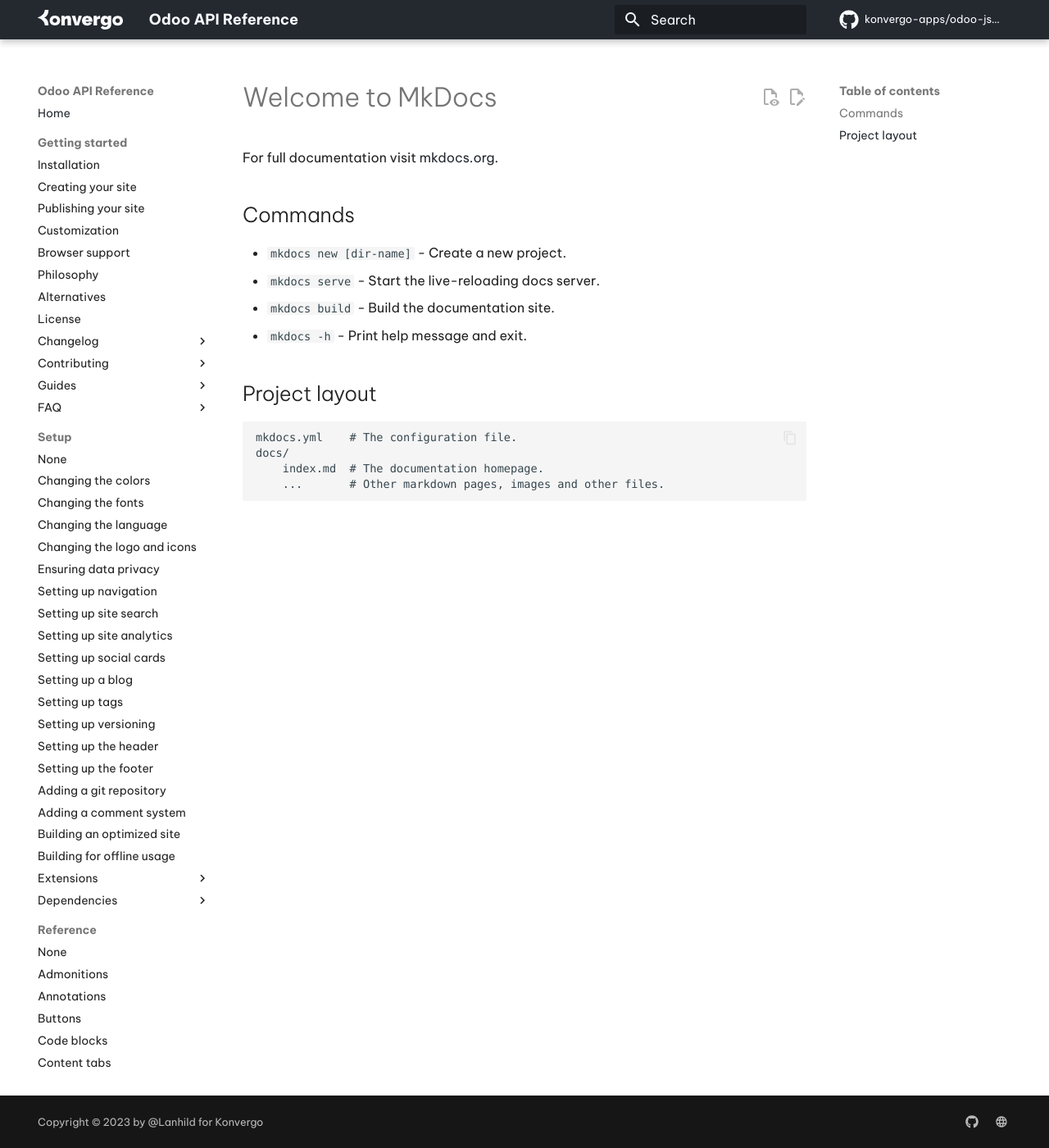
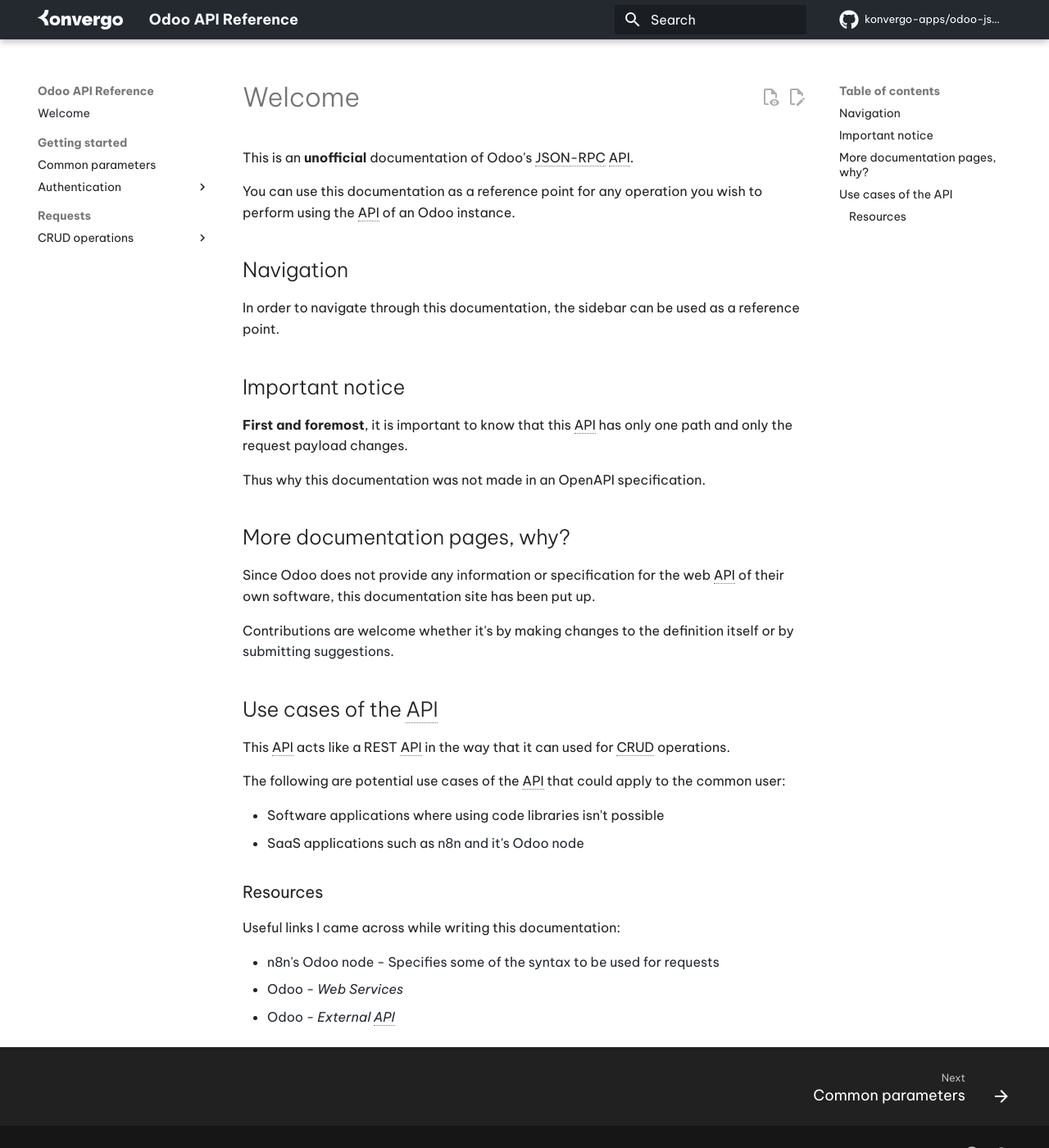
Before and after one commit to Lanhild/odoo-api-docs, an MkDocs documentation site: the page built from docs/index.md, in a window 1280 px wide and 1400 px high. Shown: the whole window at 82% size. Built offline with MkDocs 1.6.1 and Material for MkDocs 9.7.7, drawn with Linux system fonts in a browser that asks for light colours; some web fonts are replaced; comment, search, counter and statistics services are not loaded.

Commit message:
Update documentation sidebar and content

```diff
--- a/docs/index.md
+++ b/docs/index.md
@@ -1,17 +1,38 @@
-# Welcome to MkDocs
+# Welcome
 
-For full documentation visit [mkdocs.org](https://www.mkdocs.org).
+This is an **unofficial** documentation of Odoo's JSON-RPC API.
 
-## Commands
+You can use this documentation as a reference point for any operation you wish to perform using the API of an Odoo instance.
 
-* `mkdocs new [dir-name]` - Create a new project.
-* `mkdocs serve` - Start the live-reloading docs server.
-* `mkdocs build` - Build the documentation site.
-* `mkdocs -h` - Print help message and exit.
+## Navigation
 
-## Project layout
+In order to navigate through this documentation, the sidebar can be used as a reference point.
 
-    mkdocs.yml    # The configuration file.
-    docs/
-        index.md  # The documentation homepage.
-        ...       # Other markdown pages, images and other files.
+## Important notice
+
+**First and foremost**, it is important to know that this API has only one path and only the request payload changes.
+
+Thus why this documentation was not made in an OpenAPI specification.
+
+## More documentation pages, why?
+
+Since Odoo does not provide any information or specification for the web API of their own software, this documentation site has been put up.
+
+Contributions are welcome whether it's by making changes to the definition itself or by [submitting suggestions](https://github.com/Lanhild/odoo-jsonrpc).
+
+## Use cases of the API
+
+This API acts like a REST API in the way that it can used for CRUD operations.
+
+The following are potential use cases of the API that could apply to the common user:
+
+- Software applications where using code libraries isn't possible
+- SaaS applications such as [n8n and it's Odoo node](https://github.com/n8n-io/n8n/tree/master/packages/nodes-base/nodes/Odoo)
+
+### Resources
+
+Useful links I came across while writing this documentation:
+
+- [n8n's Odoo node - Specifies some of the syntax to be used for requests](https://github.com/n8n-io/n8n/tree/master/packages/nodes-base/nodes/Odoo)
+- [Odoo - *Web Services*](https://www.odoo.com/documentation/16.0/developer/howtos/web_services.html?highlight=jsonrpc#json-rpc-library)
+- [Odoo - *External API*](https://www.odoo.com/documentation/16.0/developer/reference/external_api.html)
--- a/mkdocs.yml
+++ b/mkdocs.yml
@@ -75,88 +75,23 @@
   - md_in_html
   - toc:
       permalink: true
+  - pymdownx.snippets:
+      auto_append:
+        - includes/abbreviations.md
 
 # Page tree
 nav:
-  - Home: index.md
+  - Welcome: index.md
   - Getting started:
-    - Installation: getting-started.md
-    - Creating your site: creating-your-site.md
-    - Publishing your site: publishing-your-site.md
-    - Customization: customization.md
-    - Browser support: browser-support.md
-    - Philosophy: philosophy.md
-    - Alternatives: alternatives.md
-    - License: license.md
-    - Changelog:
-      - changelog/index.md
-      - How to upgrade: upgrade.md
-    - Contributing:
-      - contributing/index.md
-      - Reporting a bug: contributing/reporting-a-bug.md
-      - Reporting a docs issue: contributing/reporting-a-docs-issue.md
-      - Requesting a change: contributing/requesting-a-change.md
-      - Asking a question: https://github.com/squidfunk/mkdocs-material/discussions
-    - Guides:
-      - Creating a reproduction: guides/creating-a-reproduction.md
-    - FAQ:
-      - Sponsoring: faq/sponsoring.md
-  - Setup:
-    - setup/index.md
-    - Changing the colors: setup/changing-the-colors.md
-    - Changing the fonts: setup/changing-the-fonts.md
-    - Changing the language: setup/changing-the-language.md
-    - Changing the logo and icons: setup/changing-the-logo-and-icons.md
-    - Ensuring data privacy: setup/ensuring-data-privacy.md
-    - Setting up navigation: setup/setting-up-navigation.md
-    - Setting up site search: setup/setting-up-site-search.md
-    - Setting up site analytics: setup/setting-up-site-analytics.md
-    - Setting up social cards: setup/setting-up-social-cards.md
-    - Setting up a blog: setup/setting-up-a-blog.md
-    - Setting up tags: setup/setting-up-tags.md
-    - Setting up versioning: setup/setting-up-versioning.md
-    - Setting up the header: setup/setting-up-the-header.md
-    - Setting up the footer: setup/setting-up-the-footer.md
-    - Adding a git repository: setup/adding-a-git-repository.md
-    - Adding a comment system: setup/adding-a-comment-system.md
-    - Building an optimized site: setup/building-an-optimized-site.md
-    - Building for offline usage: setup/building-for-offline-usage.md
-    - Extensions:
-      - setup/extensions/index.md
-      - Python Markdown: setup/extensions/python-markdown.md
-      - Python Markdown Extensions: setup/extensions/python-markdown-extensions.md
-    - Dependencies:
-      - setup/dependencies/image-processing.md
-  - Reference:
-    - reference/index.md
-    - Admonitions: reference/admonitions.md
-    - Annotations: reference/annotations.md
-    - Buttons: reference/buttons.md
-    - Code blocks: reference/code-blocks.md
-    - Content tabs: reference/content-tabs.md
-    - Data tables: reference/data-tables.md
-    - Diagrams: reference/diagrams.md
-    - Footnotes: reference/footnotes.md
-    - Formatting: reference/formatting.md
-    - Grids: reference/grids.md
-    - Icons, Emojis: reference/icons-emojis.md
-    - Images: reference/images.md
-    - Lists: reference/lists.md
-    - Math: reference/math.md
-    - Tooltips: reference/tooltips.md
-  - Insiders:
-    - insiders/index.md
-    - Getting started:
-      - Installation: insiders/getting-started.md
-      - Changelog: insiders/changelog.md
-  - Blog:
-    - blog/index.md
-    - 2022:
-      - blog/posts/blog-support-just-landed.md
-      - blog/posts/chinese-search-support.md
-    - 2021:
-      - blog/posts/the-past-present-and-future.md
-      - blog/posts/excluding-content-from-search.md
-      - blog/posts/search-better-faster-smaller.md
+    - Common parameters: common/common-parameters-in-a-request.md
+    - Authentication:
+        - Login to a given database: authentication/how-to-login-to-a-given-database.md
+  - Requests:
+      - CRUD operations:
+          - Create a record: requests/create.md
+          - Read a record: requests/read.md
+          - Update a record: requests/update.md
+          - Delete a record: requests/delete.md
+
 extra_css:
   - stylesheets/extra.css
```
Also changed, not shown: docs/README.md (deleted, +0 -44 lines), docs/authentication/how-to-login-to-a-given-database.md (+5 -5 lines), docs/common/common-parameters-in-a-request.md (+3 -3 lines), includes/abbreviations.md (added, +7 -0 lines).
